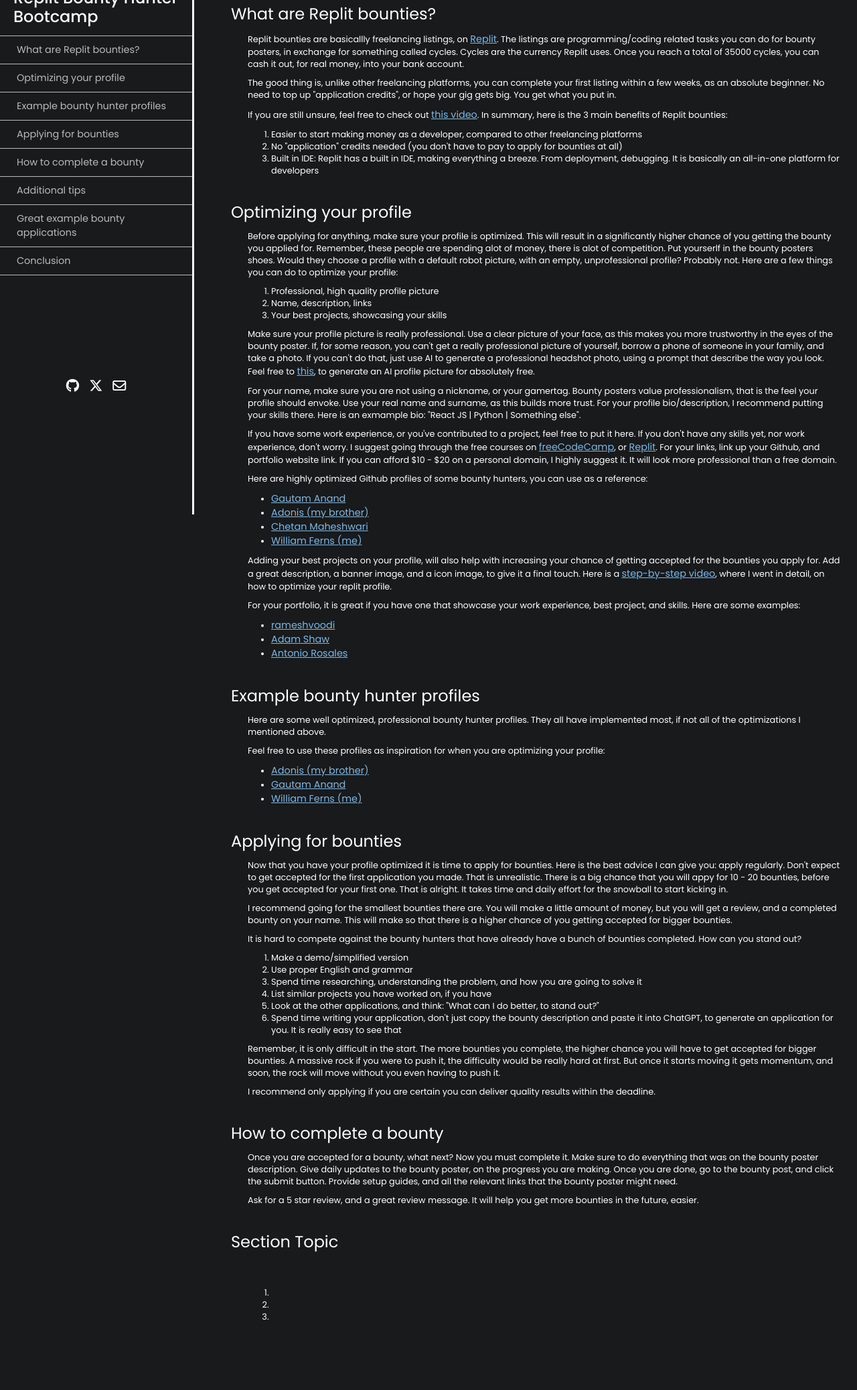
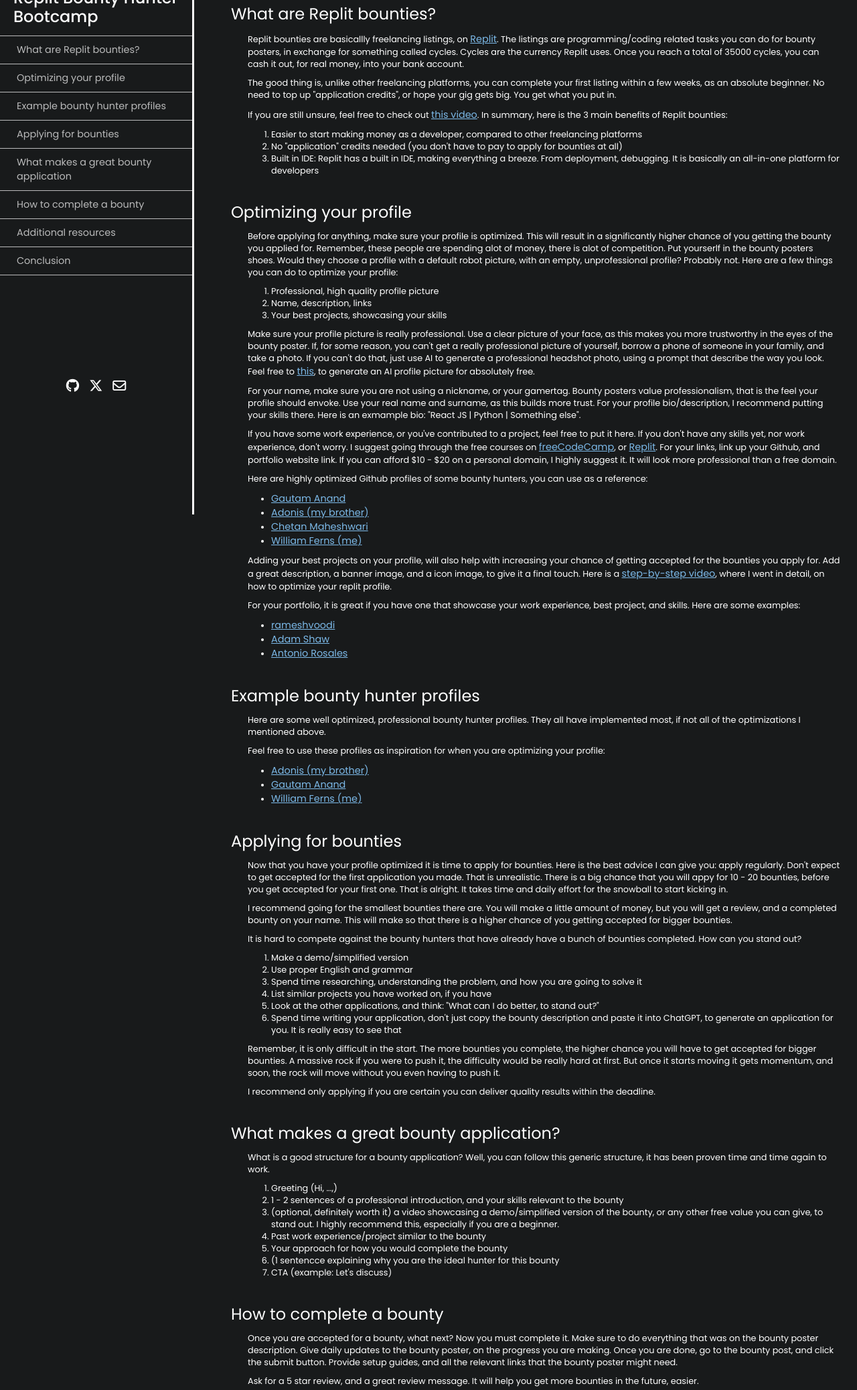
Before and after one commit to WilliamFerns1/replit_bounty_hunter_bootcamp, a plain HTML site: page index.html in a window 1280 px wide. Shown: the part 32-2107 px from the top of the page at 67% size. Before the commit the page ends 2042 px from the top, so only its background shows below. Drawn offline with Linux system fonts and the light colour scheme.

Commit message:
feat(index): fixed what makes a great bounty application

```diff
--- a/index.html
+++ b/index.html
@@ -40,22 +40,22 @@
           </a>
         </li>
         <li class="nav-item">
-          <a href="#" class="nav-link">
+          <a href="#What_makes_a_great_bounty_application?" class="nav-link">
+            What makes a great bounty application
+          </a>
+        </li>
+        <li class="nav-item">
+          <a href="#How_to_complete_a_bounty" class="nav-link">
             How to complete a bounty
           </a>
         </li>
         <li class="nav-item">
-          <a href="#" class="nav-link">
-            Additional tips
+          <a href="#Additional_resources" class="nav-link">
+            Additional resources
           </a>
         </li>
         <li class="nav-item">
-          <a href="#" class="nav-link">
-            Great example bounty applications
-          </a>
-        </li>
-        <li class="nav-item">
-          <a href="#" class="nav-link">
+          <a href="#conclusion" class="nav-link">
             Conclusion
           </a>
         </li>
@@ -180,6 +180,23 @@
       </section>
       <section class="main-section">
         <header
+          id="What_makes_a_great_bounty_application?"
+        >
+          What makes a great bounty application?
+        </header>
+        <p>What is a good structure for a bounty application? Well, you can follow this generic structure, it has been proven time and time again to work.</p>
+        <ol>
+          <li>Greeting (Hi, ...,)</li>
+          <li>1 - 2 sentences of a professional introduction, and your skills relevant to the bounty</li>
+          <li>(optional, definitely worth it) a video showcasing a demo/simplified version of the bounty, or any other free value you can give, to stand out. I highly recommend this, especially if you are a beginner.</li>
+          <li>Past work experience/project similar to the bounty</li>
+          <li>Your approach for how you would complete the bounty</li>
+          <li>(1 sentencce explaining why you are the ideal hunter for this bounty</li>
+          <li>CTA (example: Let's discuss)</li>
+        </ol>
+      </section>
+      <section class="main-section">
+        <header
           id="How_to_complete_a_bounty"
         >
           How to complete a bounty
@@ -187,22 +204,6 @@
         <p>Once you are accepted for a bounty, what next? Now you must complete it. Make sure to do everything that was on the bounty poster description. Give daily updates to the bounty poster, on the progress you are making. Once you are done, go to the bounty post, and click the submit button. Provide setup guides, and all the relevant links that the bounty poster might need.</p>
         <p>Ask for a 5 star review, and a great review message. It will help you get more bounties in the future, easier.</p>
       </section>
-      <section class="main-section">
-        <header
-          id="Section_Topic"
-        >
-          Section Topic
-        </header>
-        <p></p>
-        <p></p>
-        <p></p>
-        <code></code>
-        <ol>
-          <li></li>
-          <li></li>
-          <li></li>
-        </ol>
-      </section>
     </main>
   </body>
 </html>
```
